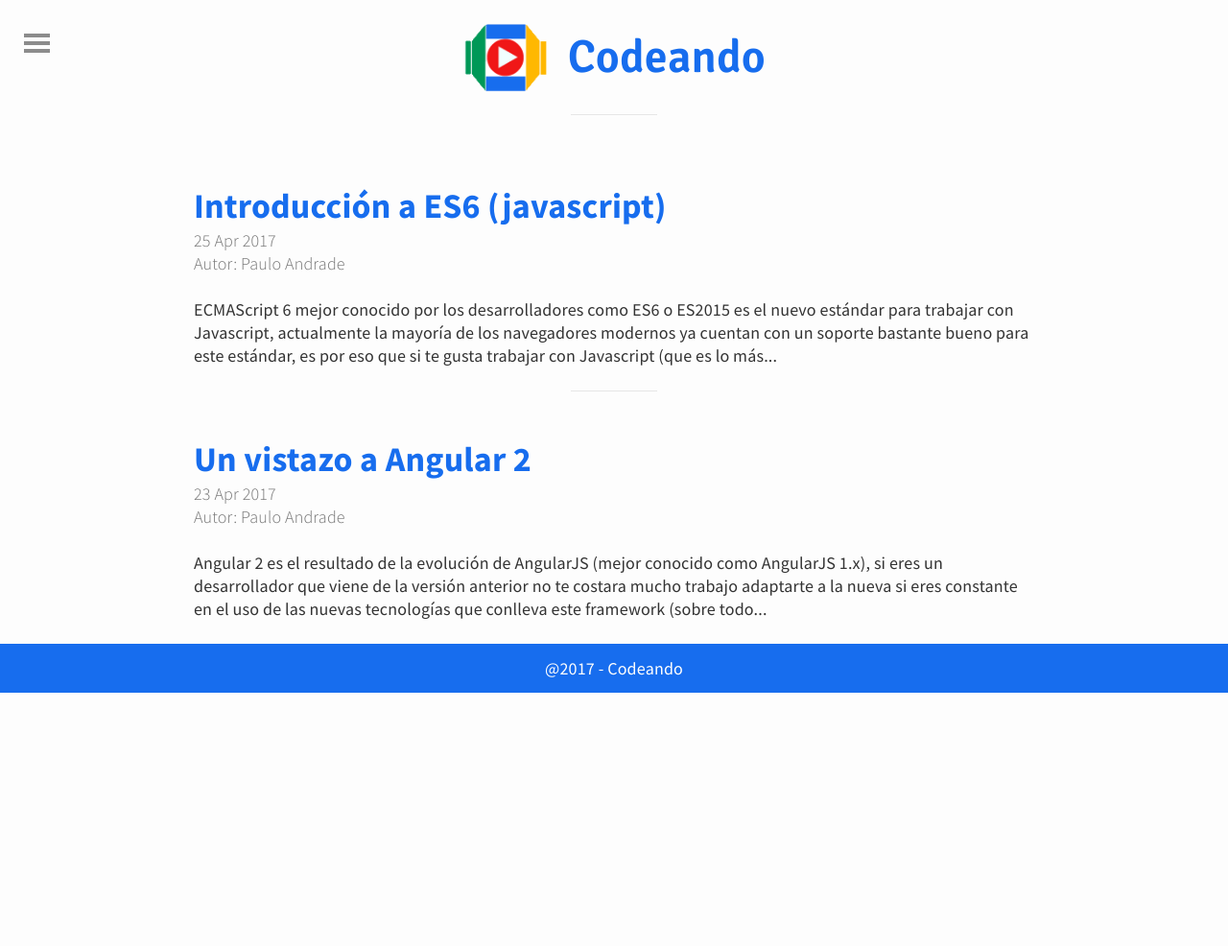
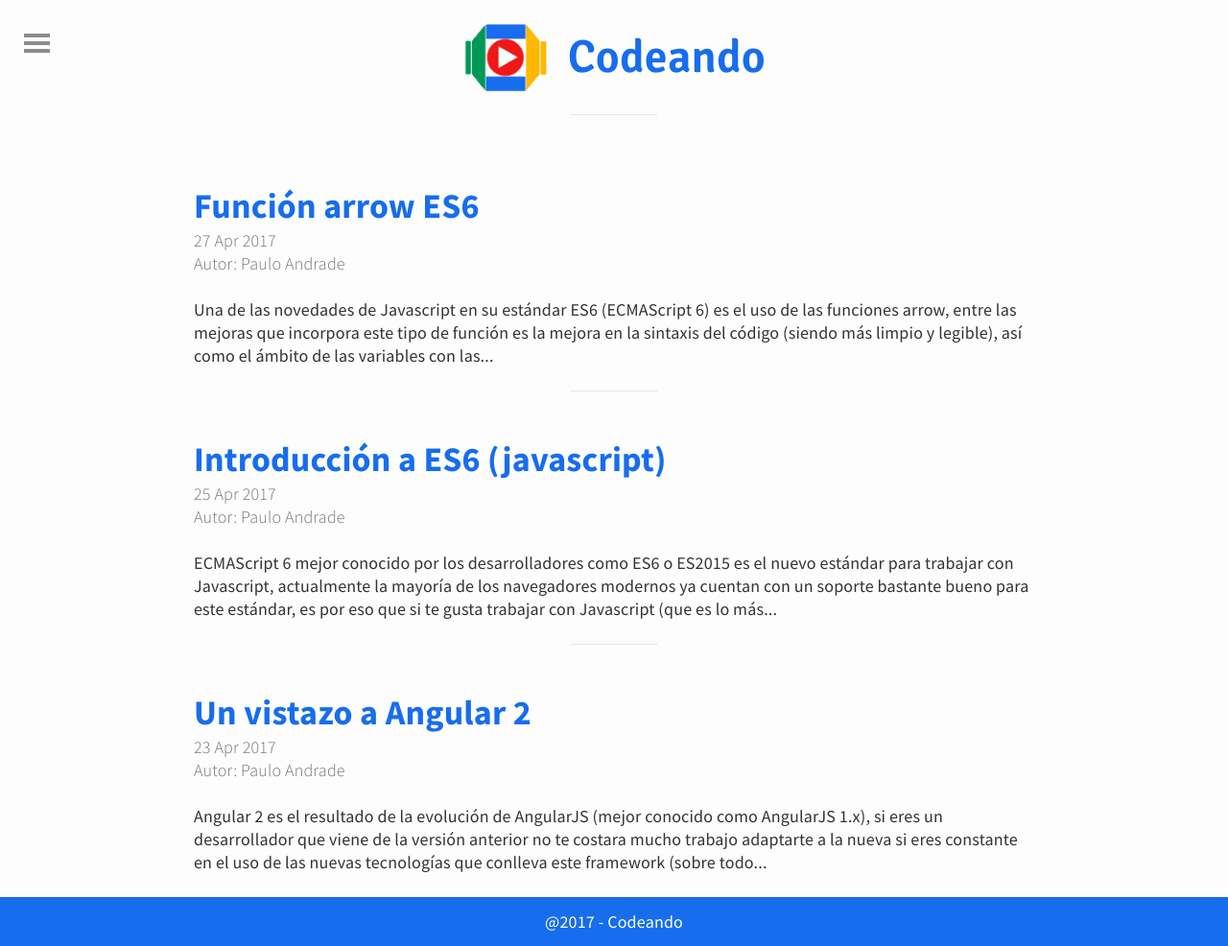
Before and after one commit to Codeandomx/codeandomx, a Jekyll site: the page built from index.html, in a window 1280 px wide. Shown: the whole page at 96% size. Built offline with Jekyll 4.4.1, drawn with Linux system fonts in a browser that asks for light colours; the list of posts is cut into pages by our own code; before the commit the page ends 900 px from its top, so only the background shows below that; some of the changed lines change nothing that is shown.

Commit message:
Subiendo articulo nuevo

```diff
--- /dev/null
+++ b/_posts/2017-04-27-funcion-arrow-es6.md
@@ -0,0 +1,91 @@
+---
+title: Función arrow ES6
+author: Paulo Andrade
+categories: es6
+tags: javascript es6
+---
+
+![ES6 función arrow](/img/es6.jpg)
+
+Una de las **novedades de Javascript** en su estándar [ES6 (ECMAScript 6)](/introduccion-a-es6-javascript) es el uso de las **funciones arrow**, entre las mejoras que incorpora este tipo de función es la **mejora en la sintaxis** del código (siendo más limpio y legible), así como el **ámbito de las variables** con las que trabaja (sobretodo con el uso de la variable this).
+
+## Que son las funciones arrow
+
+Primeramente nos permiten tener la semántica del código más corta y mejorada (esto hablando de manera superficial), en cuanto a su funcionamiento brilla por la **mejora del contexto de datos de la variable this**, pudiendo trabajar de forma parecida (la variable this) a lenguajes como C/C++ o Java por ejemplo, trabajando en el scope o ámbito correcto al trabajar con objetos, algo que nos dio más de un dolor de cabeza con ES5 (encontrando solución con el método bind).
+
+Su **uso más común es utilizándola cuando llamamos a las callback** o funciones anónimas, veamos un ejemplo con ES5.-
+
+{% highlight javascript linenos %}
+// ES5
+var num = [2, 4, 6];
+
+num.map(function (data){
+    return data * 2;
+});
+{% endhighlight %}
+
+> El método map() crea un nuevo array con los resultados de la llamada a la función indicada aplicados a cada uno de sus elementos [más información](https://developer.mozilla.org/es/docs/Web/JavaScript/Referencia/Objetos_globales/Array/map).
+
+Hablemos un poco sobre el funcionamiento del **método map()**, recibe como parámetro una función anónima (o también conocida como callback), la cual a su vez esta función toma como parámetro cada uno de los elementos del array y se procesa su contenido, que en este caso multiplicamos cada elemento por 2.
+
+Ahora que ya sabemos como funciona el código anterior, vamos a ver el mismo ejemplo pero utilizando la **sintaxis de ES6**.-
+
+{% highlight javascript linenos %}
+// ES6
+var num = [2, 4, 6];
+
+num.map( (data) => return data * 2 );
+{% endhighlight %}
+
+Hay varios detalles a tomar en cuenta, lo primero es ver como cambia la sintaxis de una versión a otra, siendo esta ultima más limpia y sencilla, además de las siguientes.-
+
+* **Desaparece el uso de la palabra clave function**, la cual es remplazada por el **operador =>** (fat arrow) y solo se utilizan los paréntesis, en cuanto a estos últimos en caso de no trabajar con parámetros no son necesarios utilizarlos.
+* Al ser una función escrita en una sola linea **podemos prescindir del uso de las llaves**.
+
+## Scope o ámbito de las variables
+
+Comentábamos que con **ES5** teníamos problemas con el **uso de la variable this** en cuanto a su scope, para entenderlo mejor vamos apoyarnos del siguiente código.-
+
+{% highlight javascript linenos %}
+// ES5
+var person = {
+    name: 'Paulo',
+    friends: ['Hugo', 'Carlos', 'David'],
+    print: function () {
+        this.fiends.forEach(function (friend){
+            console.log(this.name + ' es amigo de '+friend);
+        });
+    }
+}
+{% endhighlight %}
+
+Bien, en el ejemplo anterior el objeto person tiene dos propiedades name y friends, este ultimo es un array con los nombres de los amigos, pero la parte importante a notar se encuentra en el método print, donde por medio de un forEach() mostraremos en consola cada uno de los nombres del array friends, pero hay que notar que también **queremos mostrar mediante la variable this**, la propiedad name del objeto person, la expectativa seria que mostrara "Paulo es amigo de Hugo", "Paulo es amigo de Carlos" y "Paulo es amigo de David".
+
+Pero en realidad al ejecutar el código nos muestra "undefinded es amigo de Hugo", "undefinded es amigo de Carlos" y "undefinded es amigo de David", esto pasa por el **problema que existe con el scope de la variable this**, la función anónima donde tenemos la instrucción que imprime y que utiliza la variable this.name, es invocada desde el método forEach y por tanto intentara buscar en su scope o ámbito la variable name, pero esta no existe en este si no en el ámbito del objeto person.
+
+> Este problema es muy común al programar con Javascript, pero el problema empeora con los programadores que van iniciando con este lenguaje.
+
+### Scope con ES6
+
+Con la llegada de ES6 y el uso de las funciones arrow este problema se soluciona y el código anterior quedaría de esta forma.-
+
+{% highlight javascript linenos %}
+// ES5
+var person = {
+    name: 'Paulo',
+    friends: ['Hugo', 'Carlos', 'David'],
+    print: function () {
+        this.fiends.forEach( (friend) => {
+            console.log(this.name + ' es amigo de '+friend);
+        });
+    }
+}
+{% endhighlight %}
+
+De esta forma, cuando el método print() sea llamado, **su scope sera el mismo scope del objeto person** y el resultado sera el esperado "Paulo es amigo de Hugo", "Paulo es amigo de Carlos" y "Paulo es amigo de David".
+
+## Conclusiones
+
+Por ultimo solo recordar dos casos que pueden ocurrir con el uso de las funciones arrow, el primer caso es que cuando la usemos en una sola linea podemos prescindir del uso de los paréntesis y el segundo caso es que no olvides que si la función tiene mas de una linea de instrucciones no olvides utilizar los paréntesis.
+
+Que tengan feliz código!.
--- a/_sass/syntax.scss
+++ b/_sass/syntax.scss
@@ -4,6 +4,10 @@
  */
 
 // .highlight  { background-color: #FFF; }
+.highlight
+{
+	overflow-x: auto;
+}
 .lineno { color: darken($background-color, 25%); margin-right: 1em; }
 .highlight .c { color: #999988; font-style: italic } /* Comment */
 .highlight .err { color: #a61717; background-color: #e3d2d2 } /* Error */
```
